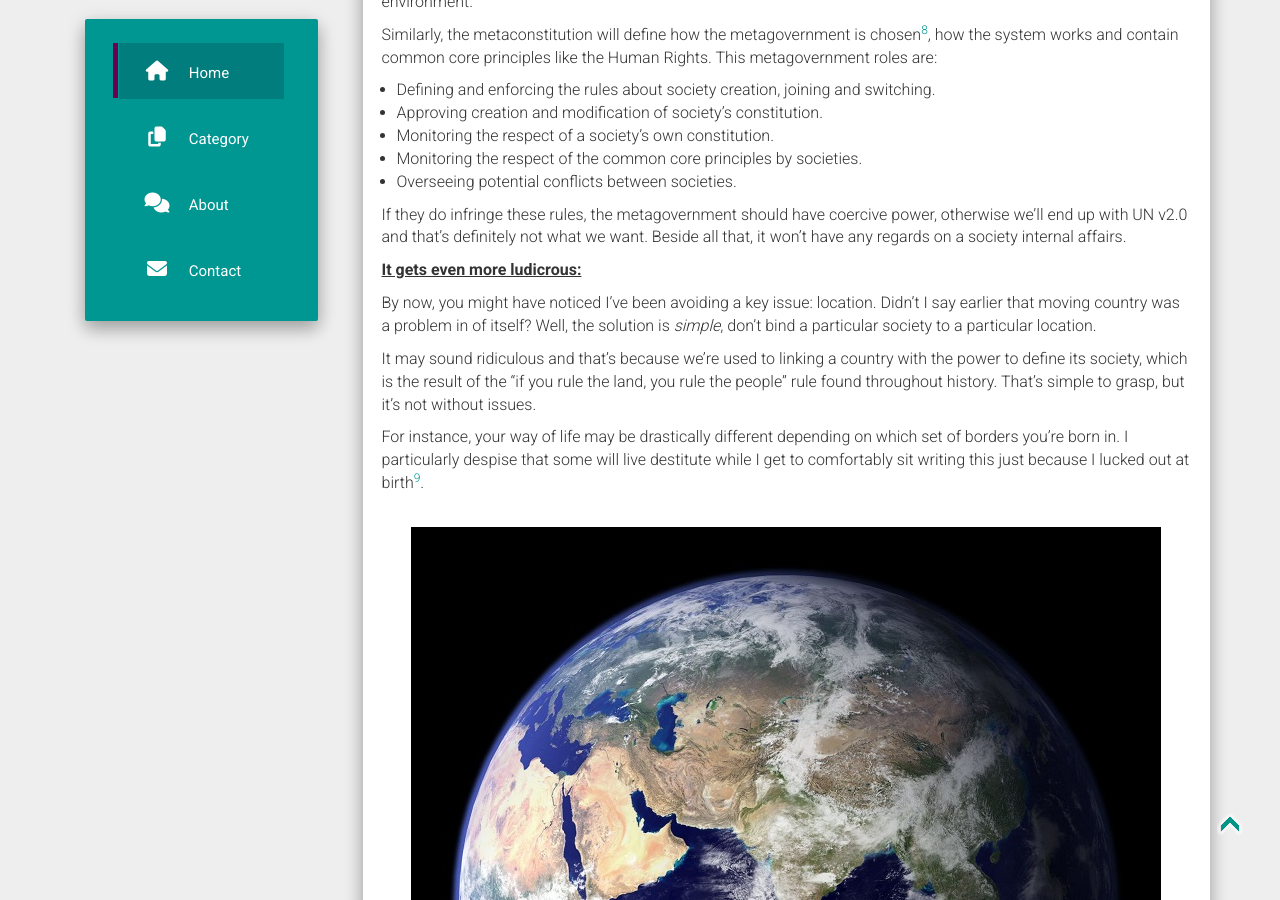
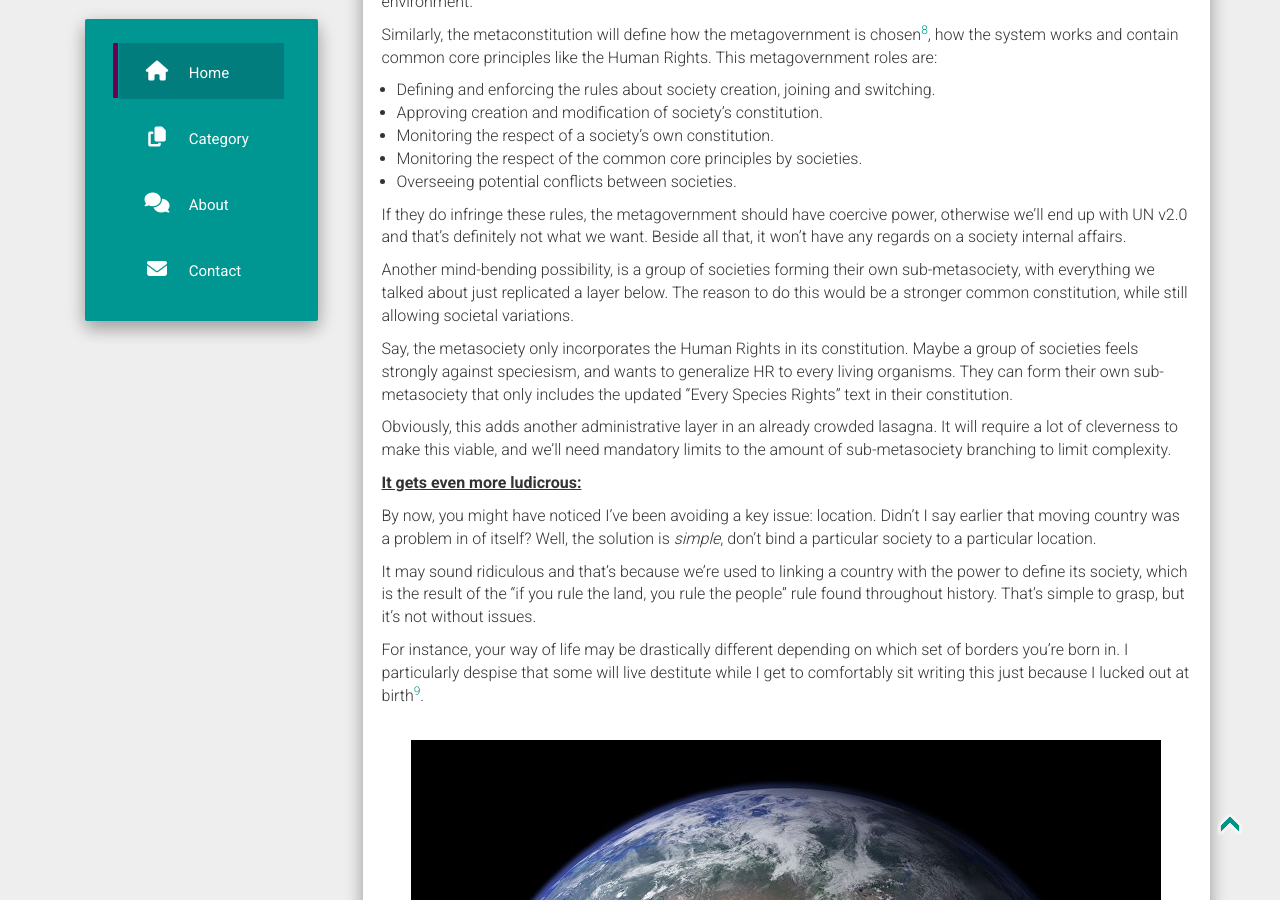
Before and after one commit to WanderingSpaceThinker/nonexistence, a Jekyll site: the page built from _posts/2021-11-30-Metasociety.md, in a window 1280 px wide and 900 px high, scrolled down 3770 px. Built offline with Jekyll 4.4.1, drawn with Linux system fonts in a browser that asks for light colours; nearby versions of some CDN libraries; comment, search, counter and statistics services are not loaded.

Commit message:
chore: update post

```diff
--- a/_posts/2021-11-30-Metasociety.md
+++ b/_posts/2021-11-30-Metasociety.md
@@ -92,6 +92,12 @@ Similarly, the metaconstitution will define how the metagovernment is chosen[^8]
 
 If they do infringe these rules, the metagovernment should have coercive power, otherwise we'll end up with UN v2.0 and that's definitely not what we want. Beside all that, it won't have any regards on a society internal affairs.
 
+Another mind-bending possibility, is a group of societies forming their own sub-metasociety, with everything we talked about just replicated a layer below. The reason to do this would be a stronger common constitution, while still allowing societal variations.
+
+Say, the metasociety only incorporates the Human Rights in its constitution. Maybe a group of societies feels strongly against speciesism, and wants to generalize HR to every living organisms. They can form their own sub-metasociety that only includes the updated "Every Species Rights" text in their constitution.
+
+Obviously, this adds another administrative layer in an already crowded lasagna. It will require a lot of cleverness to make this viable, and we'll need mandatory limits to the amount of sub-metasociety branching to limit complexity.
+
 <ins>**It gets even more ludicrous:**</ins>
 
 By now, you might have noticed I've been avoiding a key issue: location. Didn't I say earlier that moving country was a problem in of itself? Well, the solution is *simple*, don't bind a particular society to a particular location.
```
